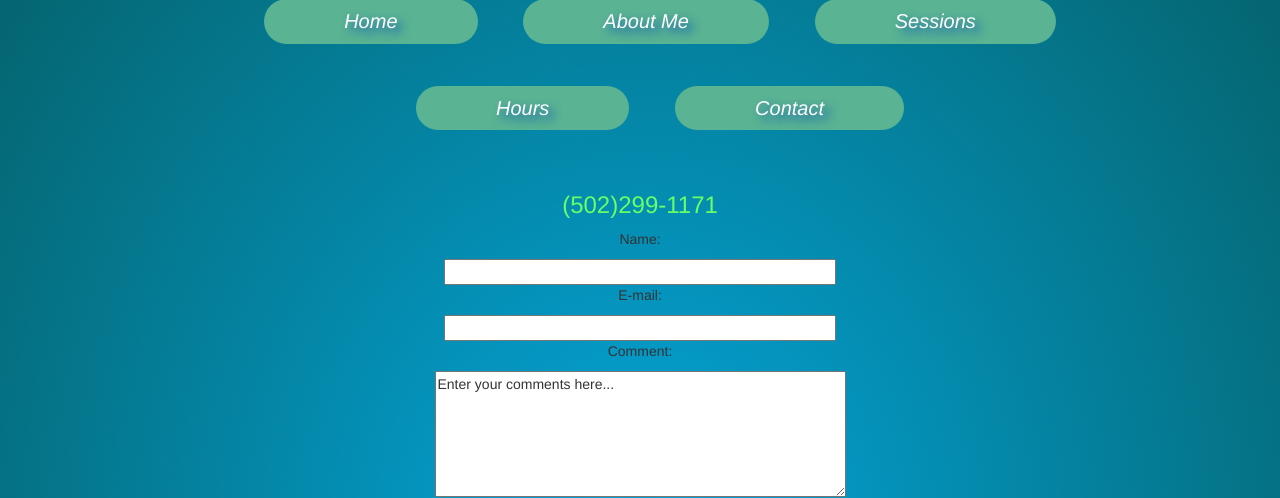
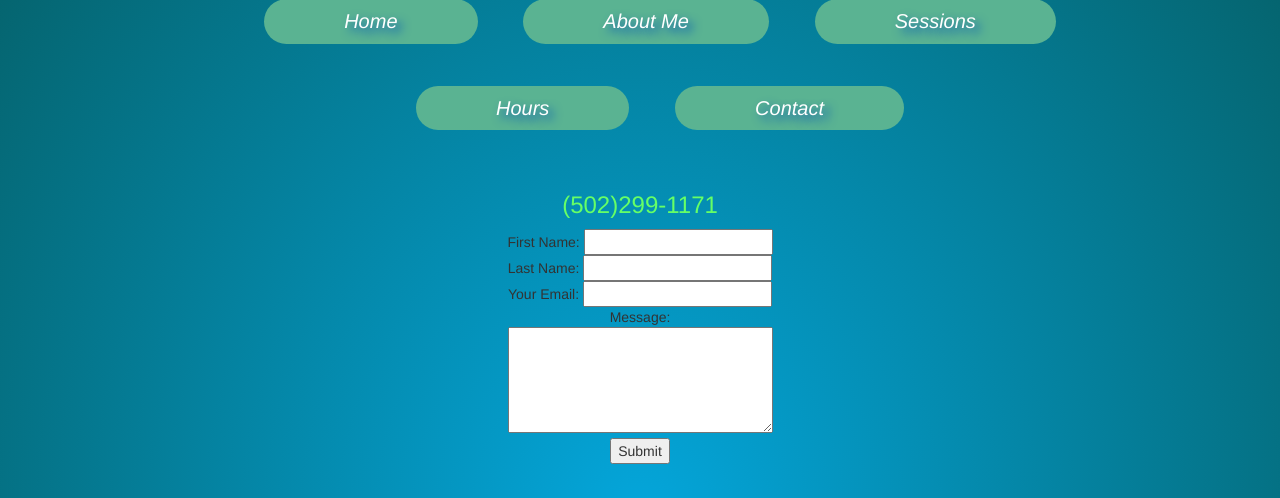
Before and after one commit to p-tizzle/Rhythmical-Massage-2, a PHP site: page /Contact.php in a window 1280 px wide. Shown: the part 185-683 px from the top of the page. Run offline with PHP 8.4, Linux system fonts and the light colour scheme; some libraries are stand-ins or nearby versions.

Commit message:
php mailer

```diff
--- a/Contact.php
+++ b/Contact.php
@@ -1,24 +1,20 @@
 
 <!DOCTYPE html>
 
-                          <?php include("nav.php"); ?>
+     <?php include("nav.php"); ?>
                     </nav>
            <div>
                 <h3><a id="call" href="tel:5022991171">(502)299-1171</a></h3>
            </div>
                   <div id="contactEmail">
-                       <form action="MAILTO:sabford@bellsouth.net" method="post" enctype="text/plain">
-                                    <p>Name:</p>
-                              <input type="text" name="name" value="" size="45" minlength="20">
-                                  <p>E-mail:</p>
-                              <input type="text" name="mail" value="" size="45" maxlength="60">
-                                  <p>Comment:</p>
-                              <textarea name="comments"  cols="48" rows="6" >Enter your comments here...</textarea>
-                          <div id="send">
-                                       <input type="submit" value="Send">
-                                       <input type="reset" value="Reset">
-                          </div>
-                       </form>
+     <?php include("mail.php"); ?>
+                   <form action="" method="post">
+                       First Name: <input type="text" name="first_name"><br>
+                       Last Name: <input type="text" name="last_name"><br>
+                       Your Email: <input type="text" name="your_email"><br>
+                      Message:<br><textarea rows="5" name="message" cols="30"></textarea><br>
+                         <input type="submit" name="submit" value="Submit">
+                   </form>
                   </div>
           <div id="contactMap">
                 <script src="https://maps.googleapis.com/maps/api/js?key=AIzaSyDZRQ2F-6B7yVoYW6GzZRZmT5WnvZdNz6U&amp;callback=initMap" async defer></script>
--- /dev/null
+++ b/mail.php
@@ -0,0 +1,25 @@
+<?php
+if(isset($_POST['submit'])){
+    $to = "jerrytinney@icloud.com";
+    $from = $_POST['your_email'];
+    $first_name = $_POST['first_name'];
+    $last_name = $_POST['last_name'];
+    $subject = "Form completion";
+    $subject2 = "Copy of your form";
+
+    if(empty($first_name)){
+        $first_name = NULL;
+        echo '<p style="color:red;font-size:30px;">Please enter your first name</p>';
+    }
+
+    else {
+    $message = $first_name . " " . $last_name . " wrote the following:" . "\n\n" . $_POST['message'];
+    $message2 = "Here is a copy of your message " . $first_name . "\n\n" . $_POST['message'];
+
+    $headers = "From:" . $from;
+    $headers2 = "From:" . $to;
+    mail($to,$subject,$message,$headers);
+    mail($from,$subject2,$message2,$headers2);
+    echo "Mail Sent. Thank you for your time " . $first_name . ", we will contact you shortly.";
+    }
+}
--- a/main.css
+++ b/main.css
@@ -432,3 +432,8 @@ li a:active {
  margin: 20% 40% 5% 40%;
 
 }
+
+
+.ifEmpty {
+  color:red;
+}
```
Also changed, not shown: index.php (+0 -17 lines).
